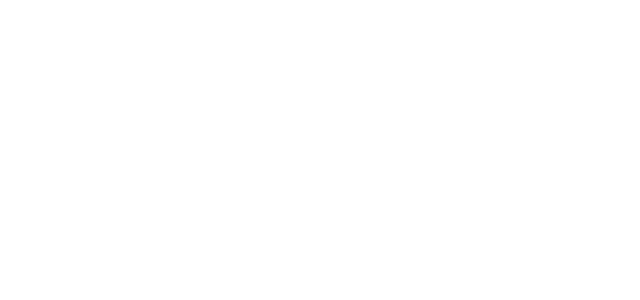
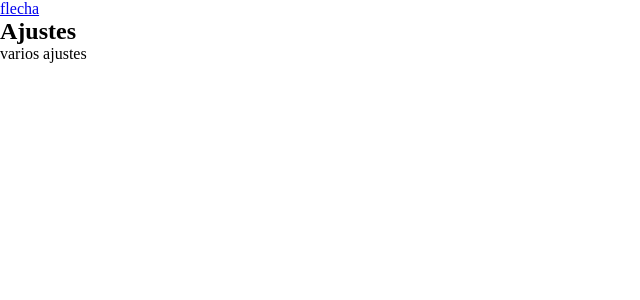
Before and after one commit to javaweb27/SIGNAL-CLONE, a React (Vite) app: page /settings in a window 1280 px wide. Shown: the top 300 px of the page, without its empty margins (0-640 px from the left). Built offline with nearby package versions, Linux system fonts and the light colour scheme.

Commit message:
se importaron las rutas de react y las paginas

```diff
--- a/src/components/App.jsx
+++ b/src/components/App.jsx
@@ -1,5 +1,15 @@
 import "../styles/styles.scss"
+import { BrowserRouter, Routes, Route } from "react-router-dom"
+import Home from "./pages/home"
+import AllSettings from "./pages/allSettings"
 
-const App = () => null
+const App = () => (
+  <BrowserRouter>
+    <Routes>
+      <Route path="/" element={<Home/>}/>
+      <Route path="settings" element={<AllSettings/>}/>
+    </Routes>
+  </BrowserRouter>
+)
 
 export default App
```
